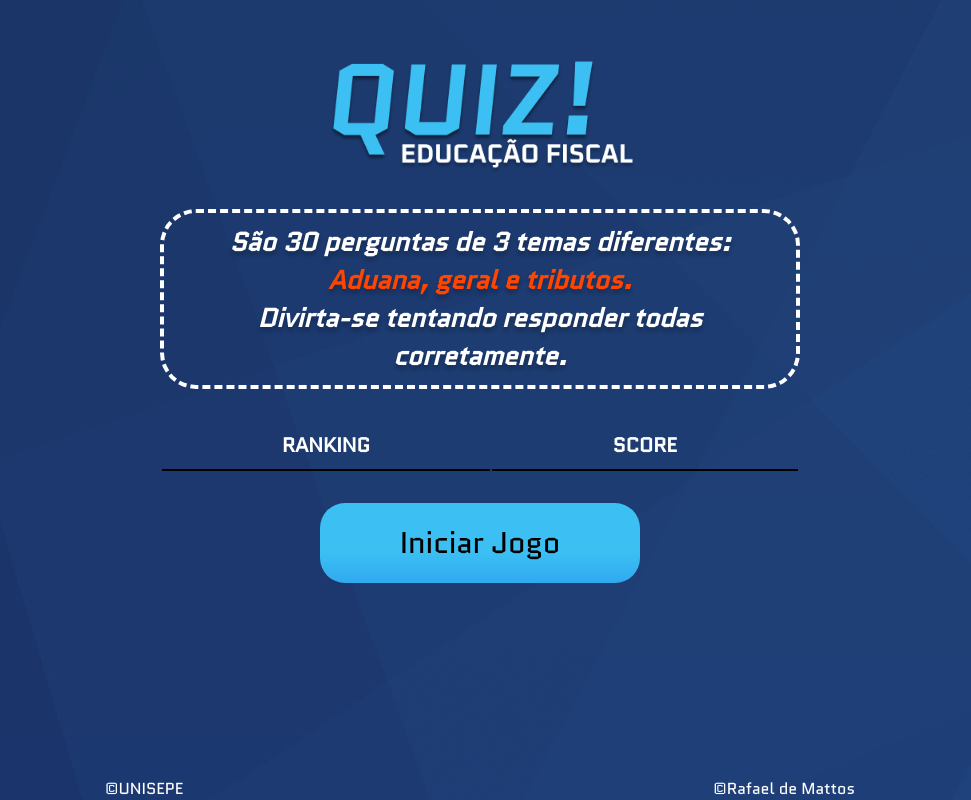
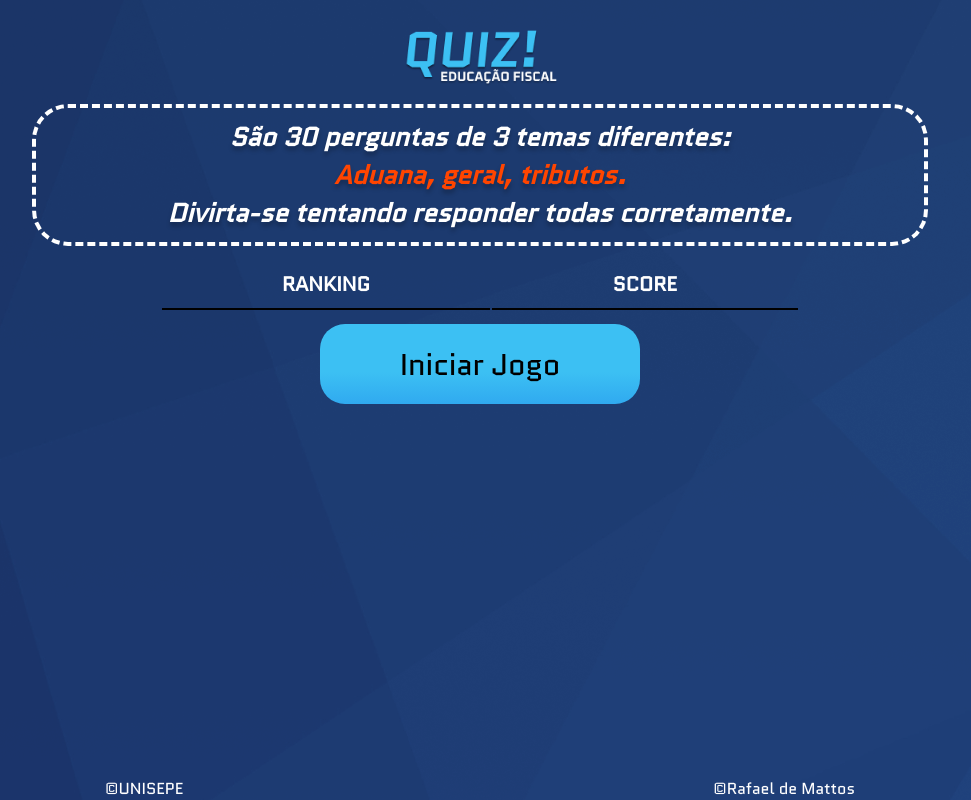
Before and after one commit to Rafa2697/ProjetoExtensao, a website: page public/index.html in a window 1280 px wide. Shown: the whole page, without its empty margins (160-1131 px from the left). Drawn offline with Linux system fonts and the light colour scheme; no server answers.

Commit message:
style: update styles semtantics

```diff
--- a/public/css/index.css
+++ b/public/css/index.css
@@ -7,21 +7,17 @@
     margin: 0;
     font-family: 'Quantico', sans-serif;
 }
-html{
 
-  height: 100%;
-  min-height: 100%;
-}
 body{
   background: linear-gradient(#091F3F,#3968A1 );
   background-image: url('../img/fundo\ 2.png');
   color: white;
   display: flex;
   flex-direction: column;
-  min-height: 100%;
+  height: 100vh;
 }
 main{
-  padding-bottom: 20px;
+  height: 100vh;
 }
 .titulo{
   animation-name: nometitulo;
@@ -41,7 +37,7 @@ header{
 
 .logo img{
   display: flex;
-  width: 80%;
+  width: 40%;
   justify-content: center;
   align-items: center;
   margin: 0 auto;
@@ -51,7 +47,7 @@ header{
     display: flex;
     flex-direction: column;
     justify-content: center;
-    width: 50%;
+    width: 70%;
     text-align: center;
     margin: 0px auto;
     border: 4px dashed white;
@@ -77,7 +73,7 @@ header{
     width: 50%;
     height: auto;
     text-align: center;
-    margin: 30px auto;
+    margin: 12px auto;
     /* border: 4px groove whitesmoke; */
 
 }
@@ -99,7 +95,7 @@ table th, td {
   .botao{
     display: flex;
     justify-content: center;
-    width: 100vw;
+    width: 100%;
   }
 
   /* @keyframes colorbotao {
--- a/public/index.html
+++ b/public/index.html
@@ -15,7 +15,7 @@
 
     <main>
         <section class="box-information">
-            <h2>São 30 perguntas de 3 temas diferentes: <br><span style="color: orangered;">Aduana, geral e
+            <h2>São 30 perguntas de 3 temas diferentes: <br><span style="color: orangered;">Aduana, geral,
                     tributos.</span></h2>
             <h3>Divirta-se tentando responder todas corretamente.</h3>
         </section><!--box-information-->
```
